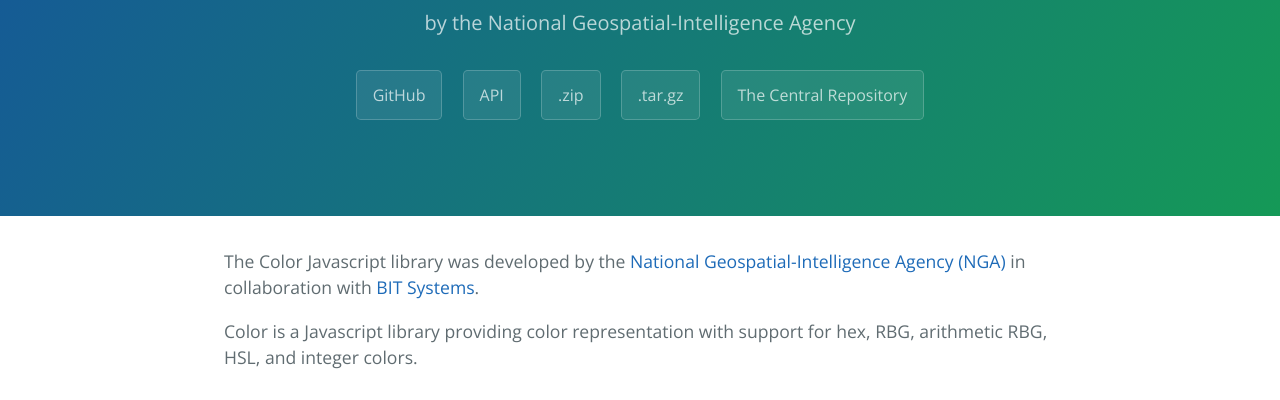
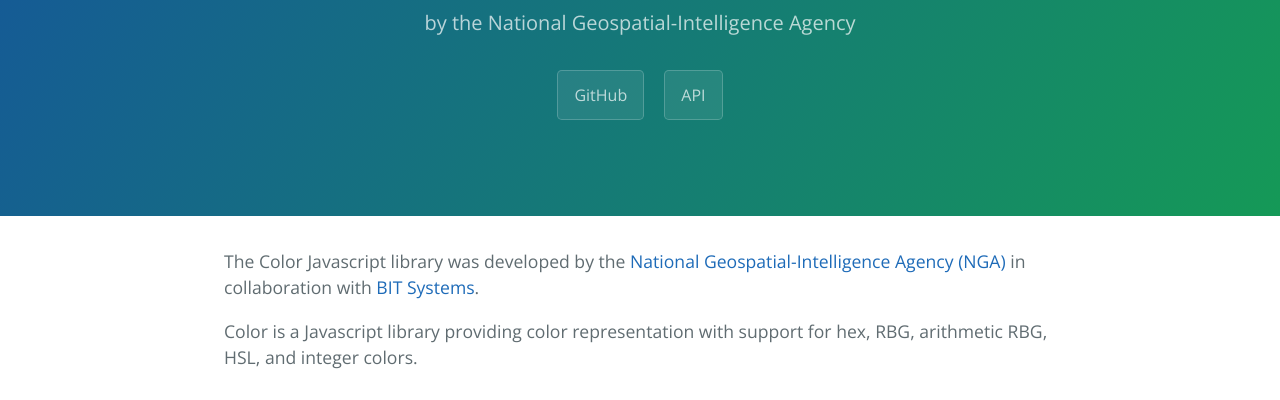
Before and after one commit to ngageoint/color-js, a website: page docs/index.html in a window 1280 px wide. Shown: the part 167-567 px from the top of the page. Drawn offline with nearby package versions, Linux system fonts and the light colour scheme.

Commit message:
docs: Removing references to java (#5)
* Initial port of color-java (#1)

* ci: Fixing typo in readme, and adding initial stubs for github actions.

* doc: Updating build-test action link.

* ci: Adding initial build files

* test: Adding test stub configs

* chore: Porting classes from color-java project.

* chore: Porrting Color from color-java

* refactor: Moving functions around to be next to overloaded functions.

* refactor: Changing type any to (number | string)

* fix: Fixing compile errors in ColorUtils.ts

* fix: Removed most helper methods from color since typescript sucks.

* chore: Port from  color-java/ColorUtilsTest, with tests disabled.

* ci: Getting tests running

* test: uncommenting out tests for 'test valid'

* fix: Allowing for null on isValidHex calls

* fix: Correcting porting errors.

* test: uncommenting out most of 'test utils'

* fix: Correcting porting errors in toHSL

* chore: Port if ColorTest from color-java.  All commented out.

* test: uncommenting out and fixing helper methods

* test: Uncommenting out test color creation

* fix: Fixing recursion on setRed, setBule, setGreen

* fix: Trying to handle floating points at 0 and at 1

* test: Uncommenting out color hex constants test.

* test: Uncommenting test hex integers test.

* test: Uncommenting out alpha integer test

* test: Uncommenting RGB test

* test: uncommenting hex integers test

* test: uncommenting arithmetic test

* test: uncommenting hex singles test

* test: uncommenting color hsl test

* test: commenting out color with alpha check.  Fixing TODO's

* test: fixing last remaing TODOs

* ci: Porting over ReadmeTest from color-java

* doc: Updating readme from ReadmeTest.ts

* Preparing for release (#2)

* doc: Correcting spacing in README usage

* chore: Removing unused index.ts file

* doc: Removing node as an engine

* doc: Updating readme

* ci: Trying new github action

* ci: Fixing github actions

* ci: Removing coveralls step

* ci: More github action fixing

* doc: Removing link to ngagoint.github.io

* ci: Adding docs directory

* ci: Removing references to color-java in docs

```diff
--- a/docs/index.html
+++ b/docs/index.html
@@ -13,11 +13,8 @@
     <section class="page-header">
       <h1 class="project-name">Color Javascript</h1>
       <h2 class="project-tagline">by the National Geospatial-Intelligence Agency</h2>
-      <a href="https://github.com/ngageoint/color-java" class="btn">GitHub</a>
-      <a href="http://ngageoint.github.io/color-java/docs/api/" class="btn">API</a>
-      <a href="https://github.com/ngageoint/color-java/zipball/master" class="btn">.zip</a>
-      <a href="https://github.com/ngageoint/color-java/tarball/master" class="btn">.tar.gz</a>
-      <a href="http://search.maven.org/#artifactdetails|mil.nga|color|1.0.0|jar" class="btn">The Central Repository</a>
+      <a href="https://github.com/ngageoint/color-js" class="btn">GitHub</a>
+      <a href="http://ngageoint.github.io/color-js/docs/api/" class="btn">API</a>
     </section>
 
     <section class="main-content">
```
